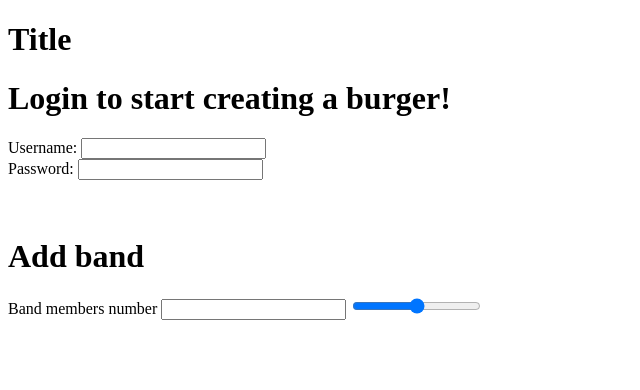
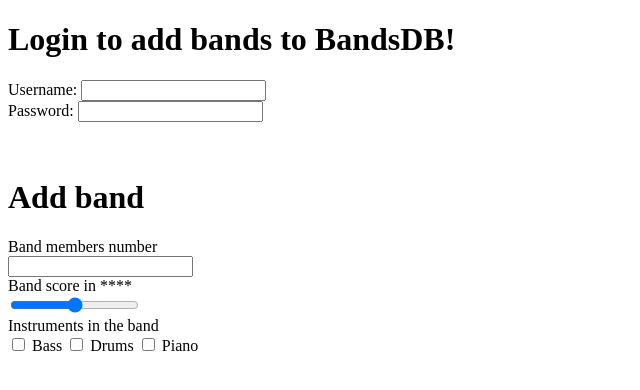
Before and after one commit to ristoxxx/BandsDB, a plain HTML site: page index.html in a window 1280 px wide. Shown: the whole page, without its empty margins (0-640 px from the left). Drawn offline with Linux system fonts and the light colour scheme.

Commit message:
Update index.html

```diff
--- a/index.html
+++ b/index.html
@@ -8,8 +8,7 @@
   <body>
     <div>
       <form>
-		<h1>Title</h1>
-        <h1>Login to start creating a burger!</h1>
+        <h1>Login to add bands to BandsDB!</h1>
         <label for="username">Username:</label>
   			<input type="text" name="username" id="username">
         <br>
@@ -21,8 +20,26 @@
       <form>
         <h1>Add band</h1>
         <label for="BandMemberCount">Band members number</label>
+        <br>
 		<input name="BandMemberCount" id="BandMemberCount" type="number" step="1" >
+        <br>
+        <label for="BandScore">Band score in ****</label>
+        <br>
         <input name="BandScore" id="BandScore" type="range" min="0" max="5"  step="0.5">
+        <br>
+        <div class="toppings">
+            <span>Instruments in the band</span>
+            <br>
+            <input id="bass" name="instrument" type="checkbox" value="bass">
+            <label for="bass">Bass</label>
+            <input id="drums" name="instrument" type="checkbox" value="drums">
+            <label for="drums">Drums</label>
+            <!--Add your code below for the third checkbox-->
+            <input id="piano" name="instrument" type="checkbox" value="piano">
+            <label for="piano">Piano</label>
+
+
+        </div>
       </form>
     </div>
   </body>
```
